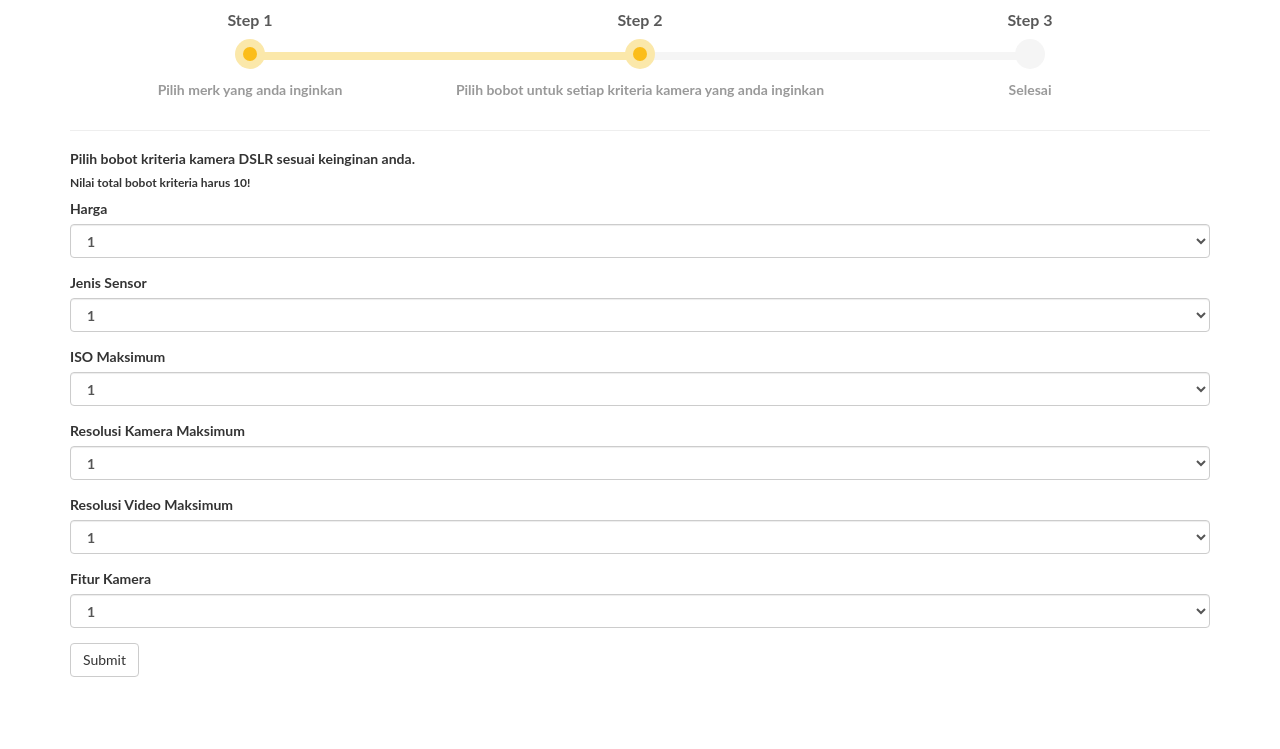
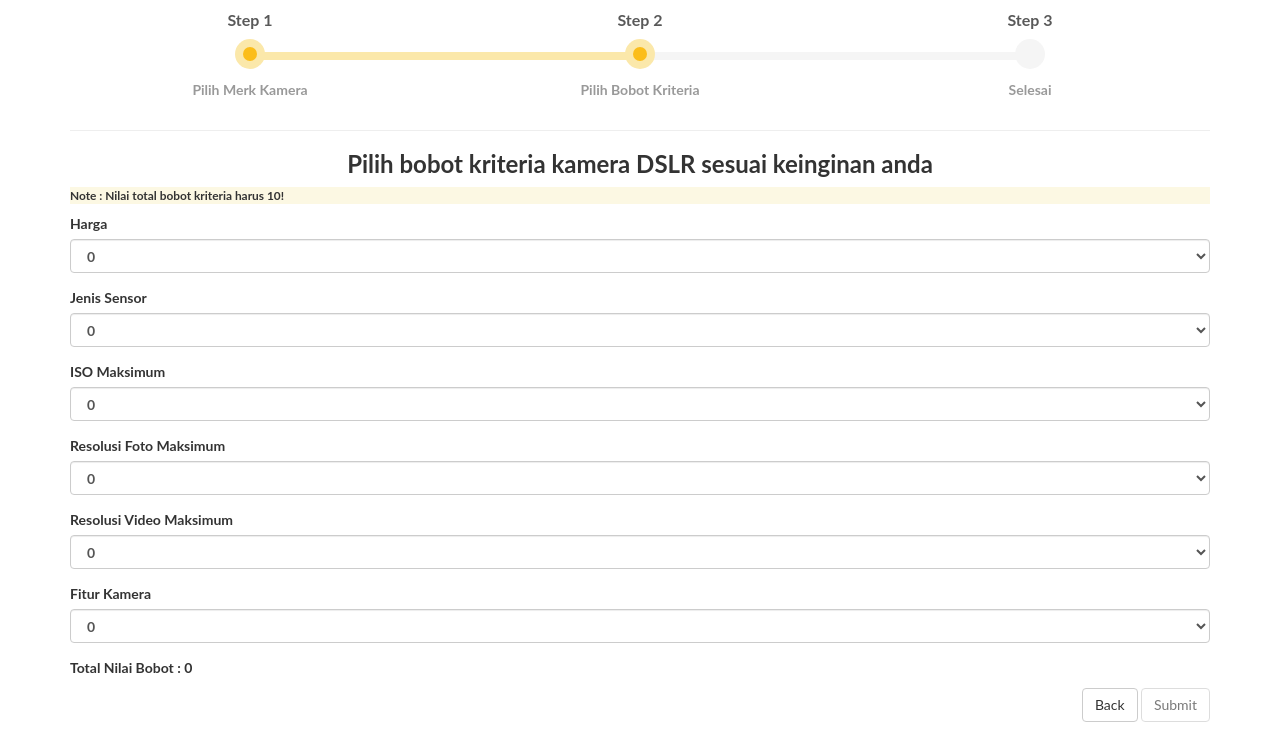
Before and after one commit to Kresnadc/SPKDSLR, a PHP site: page /pages/simulation2.php in a window 1280 px wide. Shown: the part 51-800 px from the top of the page. Run offline with PHP 8.4, Linux system fonts and the light colour scheme.

Commit message:
simulation 2

```diff
--- /dev/null
+++ b/js/simulation2.js
@@ -0,0 +1,67 @@
+$bobotHarga = 0;
+$bobotSensor = 0;
+$bobotISO = 0;
+$bobotResfoto = 0;
+$bobotResvideo = 0;
+$bobotFitur = 0;
+$totalnilai = 0;
+
+$(function() {
+	$('#harga').on("change",function () {
+        var nilai = parseInt($('#harga option:selected').val());
+        console.log(nilai);
+        $bobotHarga = nilai;
+       	countTotal();
+        $('#total-bobot').html($totalnilai);
+    });
+    $('#sensor').on("change",function () {
+        var nilai = parseInt($('#sensor option:selected').val());
+        console.log(nilai);
+        $bobotISO = nilai;
+        countTotal();
+        $('#total-bobot').html($totalnilai);
+    });
+    $('#iso').on("change",function () {
+        var nilai = parseInt($('#iso option:selected').val());
+        console.log(nilai);
+        $bobotResfoto = nilai;
+        countTotal();
+        $('#total-bobot').html($totalnilai);
+    });
+    $('#resfoto').on("change",function () {
+        var nilai = parseInt($('#resfoto option:selected').val());
+        console.log(nilai);
+        $bobotSensor = nilai;
+        countTotal();
+        $('#total-bobot').html($totalnilai);
+    });
+    $('#resvideo').on("change",function () {
+        var nilai = parseInt($('#resvideo option:selected').val());
+        console.log(nilai);
+        $bobotResvideo = nilai;
+        countTotal();
+        $('#total-bobot').html($totalnilai);
+    });
+    $('#fitur').on("change",function () {
+        var nilai = parseInt($('#fitur option:selected').val());
+        console.log(nilai);
+        $bobotFitur = nilai;
+        countTotal();
+        $('#total-bobot').html($totalnilai);
+    });
+});
+
+function countTotal(){
+	$totalnilai = $bobotHarga + $bobotSensor + $bobotISO + $bobotResfoto
+	+$bobotResvideo + $bobotFitur;
+
+	if($totalnilai != 10){
+		 $(':input[type="submit"]').prop('disabled', true);
+		 $('#warning').html('Total nilai bobot harus 10!');
+	}else{
+		 $(':input[type="submit"]').prop('disabled', false);
+		 $('#warning').html('');
+	}
+
+	console.log($totalnilai)
+};
--- a/pages/simulation2.php
+++ b/pages/simulation2.php
@@ -6,7 +6,7 @@
 	<link rel="stylesheet" href="../css/bootstrap.css">
   <link rel="stylesheet" href="../css/simulation.css">
   <script type="text/javascript" src="../js/jquery-3.2.1.min.js"></script>
-  <script type="text/javascript" src="../js/script.js"></script>
+  <script type="text/javascript" src="../js/simulation2.js"></script>
 </head>
 <body>
   <!-- Navigation -->
@@ -46,14 +46,14 @@
           <div class="text-center bs-wizard-stepnum">Step 1</div>
           <div class="progress"><div class="progress-bar"></div></div>
           <a href="#" class="bs-wizard-dot"></a>
-          <div class="bs-wizard-info text-center">Pilih merk yang anda inginkan</div>
+          <div class="bs-wizard-info text-center">Pilih Merk Kamera</div>
         </div>
 
         <div class="col-xs-4 bs-wizard-step active"><!-- complete -->
           <div class="text-center bs-wizard-stepnum">Step 2</div>
           <div class="progress"><div class="progress-bar"></div></div>
           <a href="#" class="bs-wizard-dot"></a>
-          <div class="bs-wizard-info text-center">Pilih bobot untuk setiap kriteria kamera yang anda inginkan</div>
+          <div class="bs-wizard-info text-center">Pilih Bobot Kriteria</div>
         </div>
 
         <div class="col-xs-4 bs-wizard-step disabled"><!-- complete -->
@@ -67,7 +67,7 @@
     <hr>
 
     <div class="">
-      <form action="simulation2.php" method="get">
+      <form action="simulation3.php" method="get">
        <!--
        Harga
        Jenis Sensor
@@ -76,104 +76,114 @@
        Resolusi Kamera
        Fitur
        -->
-        <h5>Pilih bobot kriteria kamera DSLR sesuai keinginan anda.</h5>
-        <h6>Nilai total bobot kriteria harus 10!</h6>
+        <h3 class="text-center">Pilih bobot kriteria kamera DSLR sesuai keinginan anda</h5>
+        <p class="bg-warning small">Note : Nilai total bobot kriteria harus 10!</p>
         <div class="form-group">
-          <label for="">Harga</label>
-          <select class="form-control" id="sel1">
-            <option>1</option>
-            <option>2</option>
-            <option>3</option>
-            <option>4</option>
-            <option>5</option>
-            <option>6</option>
-            <option>7</option>
-            <option>8</option>
-            <option>9</option>
-            <option>10</option>
+          <label for="harga">Harga</label>
+          <select class="form-control" name="bobotharga" id="harga">
+            <option value="0">0</option>
+            <option value="1">1</option>
+            <option value="2">2</option>
+            <option value="3">3</option>
+            <option value="4">4</option>
+            <option value="5">5</option>
+            <option value="6">6</option>
+            <option value="7">7</option>
+            <option value="8">8</option>
+            <option value="9">9</option>
+            <option value="10">10</option>
           </select>
         </div>
         <div class="form-group">
-          <label for="">Jenis Sensor</label>
-          <select class="form-control" id="sel1">
-            <option>1</option>
-            <option>2</option>
-            <option>3</option>
-            <option>4</option>
-            <option>5</option>
-            <option>6</option>
-            <option>7</option>
-            <option>8</option>
-            <option>9</option>
-            <option>10</option>
+          <label for="sensor">Jenis Sensor</label>
+          <select class="form-control" name="bobotsensor" id="sensor">
+            <option value="0">0</option>
+            <option value="1">1</option>
+            <option value="2">2</option>
+            <option value="3">3</option>
+            <option value="4">4</option>
+            <option value="5">5</option>
+            <option value="6">6</option>
+            <option value="7">7</option>
+            <option value="8">8</option>
+            <option value="9">9</option>
+            <option value="10">10</option>
           </select>
         </div>
         <div class="form-group">
-          <label for="">ISO Maksimum</label>
-          <select class="form-control" id="sel1">
-            <option>1</option>
-            <option>2</option>
-            <option>3</option>
-            <option>4</option>
-            <option>5</option>
-            <option>6</option>
-            <option>7</option>
-            <option>8</option>
-            <option>9</option>
-            <option>10</option>
+          <label for="iso">ISO Maksimum</label>
+          <select class="form-control" name="bobotiso" id="iso">
+            <option value="0">0</option>
+            <option value="1">1</option>
+            <option value="2">2</option>
+            <option value="3">3</option>
+            <option value="4">4</option>
+            <option value="5">5</option>
+            <option value="6">6</option>
+            <option value="7">7</option>
+            <option value="8">8</option>
+            <option value="9">9</option>
+            <option value="10">10</option>
           </select>
         </div>
         <div class="form-group">
-          <label for="">Resolusi Kamera Maksimum</label>
-          <select class="form-control" id="sel1">
-            <option>1</option>
-            <option>2</option>
-            <option>3</option>
-            <option>4</option>
-            <option>5</option>
-            <option>6</option>
-            <option>7</option>
-            <option>8</option>
-            <option>9</option>
-            <option>10</option>
+          <label for="resfoto">Resolusi Foto Maksimum</label>
+          <select class="form-control" name="bobotresfoto" id="resfoto">
+            <option value="0">0</option>
+            <option value="1">1</option>
+            <option value="2">2</option>
+            <option value="3">3</option>
+            <option value="4">4</option>
+            <option value="5">5</option>
+            <option value="6">6</option>
+            <option value="7">7</option>
+            <option value="8">8</option>
+            <option value="9">9</option>
+            <option value="10">10</option>
           </select>
         </div>
         <div class="form-group">
-          <label for="">Resolusi Video Maksimum</label>
-          <select class="form-control" id="sel1">
-            <option>1</option>
-            <option>2</option>
-            <option>3</option>
-            <option>4</option>
-            <option>5</option>
-            <option>6</option>
-            <option>7</option>
-            <option>8</option>
-            <option>9</option>
-            <option>10</option>
+          <label for="resvideo">Resolusi Video Maksimum</label>
+          <select class="form-control" name="bobotresvideo" id="resvideo">
+            <option value="0">0</option>
+            <option value="1">1</option>
+            <option value="2">2</option>
+            <option value="3">3</option>
+            <option value="4">4</option>
+            <option value="5">5</option>
+            <option value="6">6</option>
+            <option value="7">7</option>
+            <option value="8">8</option>
+            <option value="9">9</option>
+            <option value="10">10</option>
           </select>
         </div>
         <div class="form-group">
-          <label for="">Fitur Kamera</label>
-          <select class="form-control" id="sel1">
-            <option>1</option>
-            <option>2</option>
-            <option>3</option>
-            <option>4</option>
-            <option>5</option>
-            <option>6</option>
-            <option>7</option>
-            <option>8</option>
-            <option>9</option>
-            <option>10</option>
+          <label for="fitur">Fitur Kamera</label>
+          <select class="form-control" name="bobotfitur" id="fitur">
+            <option value="0">0</option>
+            <option value="1">1</option>
+            <option value="2">2</option>
+            <option value="3">3</option>
+            <option value="4">4</option>
+            <option value="5">5</option>
+            <option value="6">6</option>
+            <option value="7">7</option>
+            <option value="8">8</option>
+            <option value="9">9</option>
+            <option value="10">10</option>
           </select>
         </div>
-        <div class="form-group">
-          <input type="submit" class="btn btn-default">
+        <p>Total Nilai Bobot : <span id="total-bobot">0</span></p>
+
+        <div class="form-group text-right">
+          <button type="button" class="btn btn-default" onclick="document.location.href = 'simulation.php';">Back</button>
+          <input type="submit" class="btn btn-default" id="sim2-submit" disabled>
+          <br>
+          <p><span id="warning" style="color:red;"></span></p>
         </div>
       </form>
     </div>
   </div>
-
 </body>
 </html>
```
Also changed, not shown: pages/simulation.php (+5 -3 lines), pages/simulation3.php (+74 -0 lines), img/Canon_logo.png (added), img/Nikon_2003.png (added).
